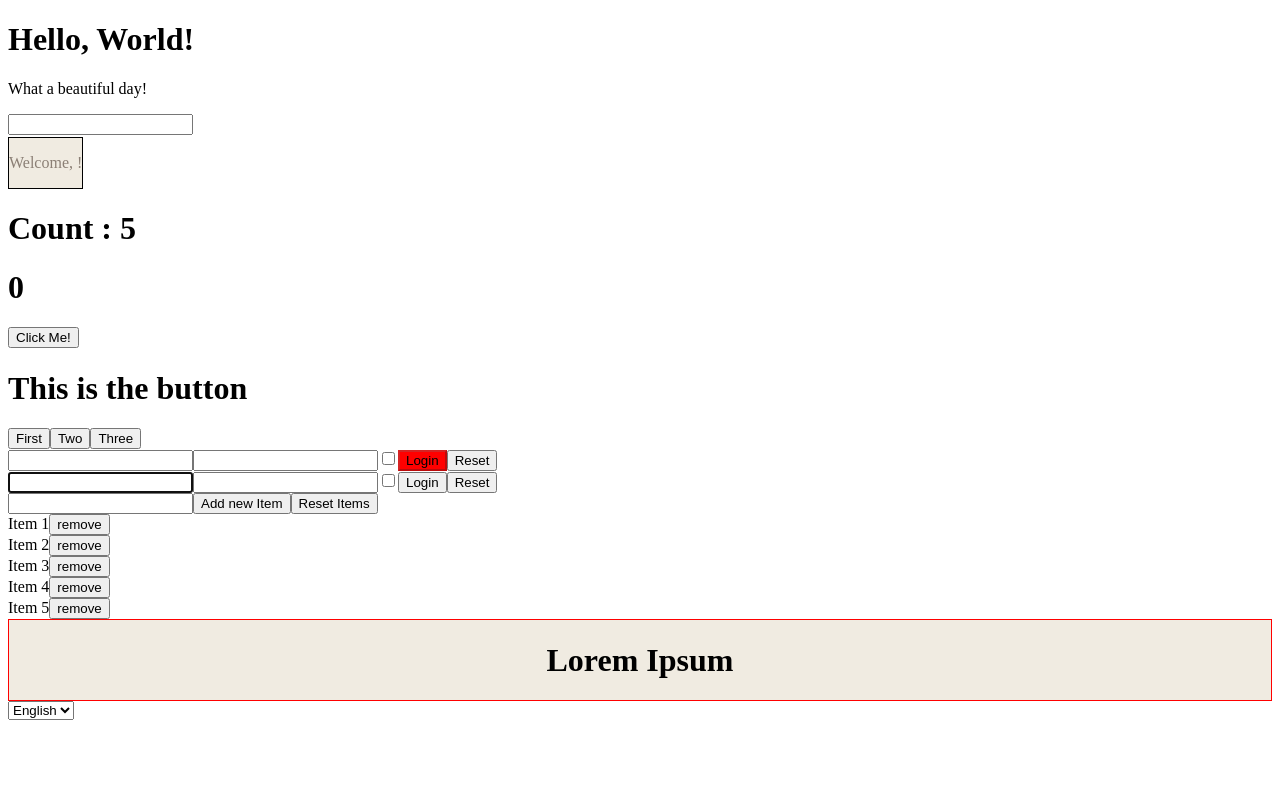
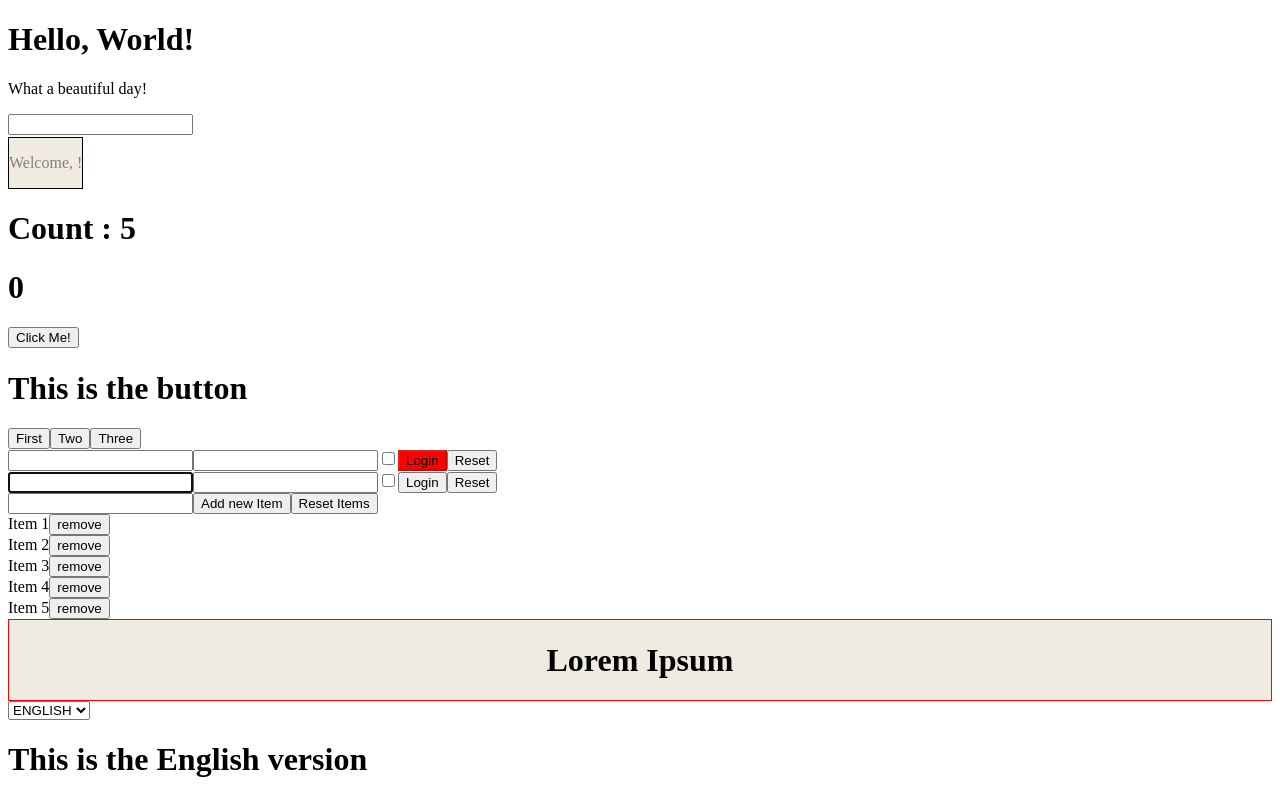
Before and after one commit to AngeloC94/React-Exercises, a React (Create React App) app: page / in a window 1280 px wide. Built offline with nearby package versions, Linux system fonts and the light colour scheme.

Commit message:
context 02 done

```diff
--- a/src/App.js
+++ b/src/App.js
@@ -8,8 +8,8 @@ import { InteractiveWelcome } from "./InteractiveWelcome"
 import { Login } from "./Login"
 import { TodoList } from "./TodoList"
 import { UncontrolledLogin } from "./UncontrolledLogin"
-import { DisplayLanguage } from "./DisplayLanguage"
-import { LanguageContext } from "./LanguageContext"
+
+import { LanguageComponent, LanguageContext } from "./LanguageContext"
 
 export class App extends React.Component {
     state = {
@@ -37,7 +37,7 @@ export class App extends React.Component {
             } />
             <Container title='Lorem Ipsum' />
             <LanguageContext.Provider value={this.state.language}>
-                <DisplayLanguage />
+                <LanguageComponent />
             </LanguageContext.Provider>
         </React.Fragment>
     }
--- a/src/DisplayLanguage.js
+++ b/src/DisplayLanguage.js
@@ -1,20 +1,22 @@
-import React from 'react';
+import { LanguageContext } from "./LanguageContext"
 
-export class DisplayLanguage extends React.Component {
-	state = {};
+const Strings = {
+    en: {
+        Current_Language : "This is the English version"
+    },
+    it: {
+        Current_Language : "Questa è la versione italiana"
+    }
+}
 
-	handleLanguageChange = (e) => {
-		this.setState({
-			language: e.target.value
-		});
-	};
-
-	render() {
-		return (
-			<select value={this.state.language} onChange={this.handleLanguageChange}>
-				<option value="en">English</option>
-				<option value="it">Italiano</option>
-			</select>
-		);
-	}
+export function DisplayLanguage(){
+    return (
+        <LanguageContext.Consumer>
+            {language =>{
+                return (
+                    <h1>{Strings[language].Current_Language}</h1>
+                )
+            }}
+        </LanguageContext.Consumer>
+    )
 }
--- a/src/LanguageContext.js
+++ b/src/LanguageContext.js
@@ -1,3 +1,31 @@
-import {createContext} from 'react';
+import React, { createContext } from "react";
+import { DisplayLanguage } from "./DisplayLanguage";
 
-export const LanguageContext = createContext('en');
+export const LanguageContext = createContext("en")
+
+export class LanguageComponent extends React.Component{
+    state= {
+        language: "en"
+    }
+
+    handleLanguageChange = (event) => {
+        this.setState({
+            language: event.target.value
+        })
+    }
+    render(){
+        return (
+            <>
+                <select value= {this.state.language} onChange={this.handleLanguageChange}>
+                    <option value="en">ENGLISH</option>
+                    <option value="it">ITALIANO</option>
+                </select>
+                <LanguageContext.Provider value={this.state.language}>
+                    <DisplayLanguage />
+                </LanguageContext.Provider>
+            </>
+
+        )
+    }
+
+}
```
